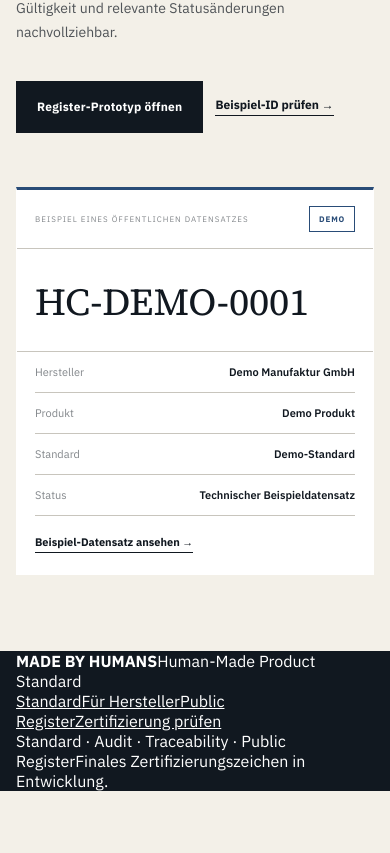
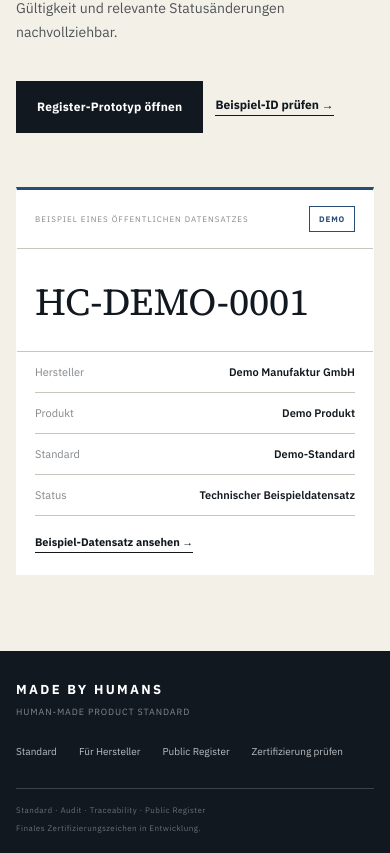
Before and after one commit to dennis-glaser-coder/human-certification-web, a Next.js app: page / in a window 390 px wide. Shown: the part 6140-6993 px from the top of the page. Before the commit the page ends 6931 px from the top, so only its background shows below. Built offline with nearby package versions, Linux system fonts and the light colour scheme.

Commit message:
Compact footer and remove oversized closing treatment

```diff
--- a/src/app/globals.css
+++ b/src/app/globals.css
@@ -2149,3 +2149,76 @@ h1 em,h2 em,.statementGrid em{
     padding:22px 0;
   }
 }
+
+
+/* ===== Compact homepage close / footer ===== */
+.compactFooter{
+  background:var(--authority-ink);
+  color:var(--white);
+}
+.compactFooterMain{
+  min-height:150px;
+  padding:38px 0 34px;
+  display:flex;
+  align-items:flex-start;
+  justify-content:space-between;
+  gap:60px;
+}
+.compactFooterBrand{
+  display:flex;
+  flex-direction:column;
+  gap:8px;
+}
+.compactFooterBrand strong{
+  font-size:13px;
+  letter-spacing:.18em;
+}
+.compactFooterBrand span{
+  font-size:9px;
+  letter-spacing:.1em;
+  color:rgba(255,255,255,.48);
+  text-transform:uppercase;
+}
+.compactFooterNav{
+  display:flex;
+  flex-wrap:wrap;
+  justify-content:flex-end;
+  gap:24px;
+}
+.compactFooterNav a{
+  text-decoration:none;
+  font-size:10px;
+  color:rgba(255,255,255,.72);
+}
+.compactFooterNav a:hover{
+  color:var(--white);
+}
+.compactFooterMeta{
+  min-height:54px;
+  padding:16px 0 20px;
+  border-top:1px solid rgba(255,255,255,.18);
+  display:flex;
+  align-items:center;
+  justify-content:space-between;
+  gap:30px;
+  font-size:8px;
+  letter-spacing:.06em;
+  color:rgba(255,255,255,.38);
+}
+@media(max-width:760px){
+  .compactFooterMain{
+    min-height:auto;
+    padding:30px 0;
+    flex-direction:column;
+    gap:28px;
+  }
+  .compactFooterNav{
+    justify-content:flex-start;
+    gap:16px 22px;
+  }
+  .compactFooterMeta{
+    align-items:flex-start;
+    flex-direction:column;
+    gap:8px;
+  }
+}
```
